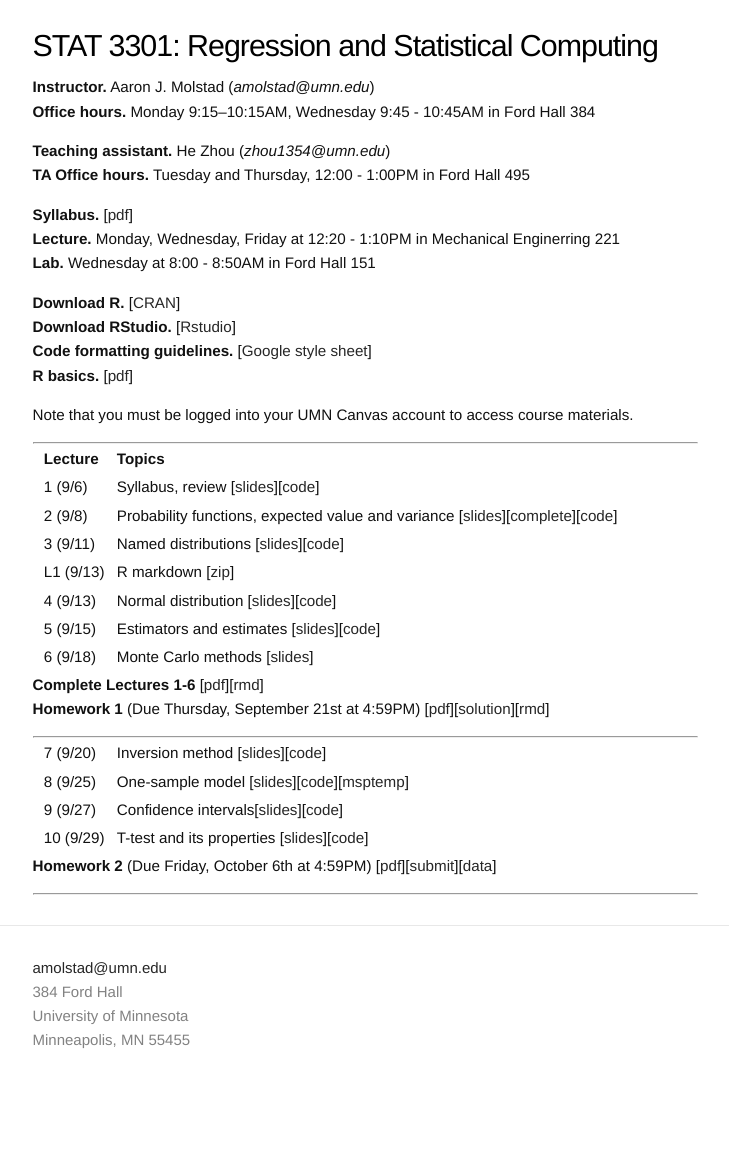
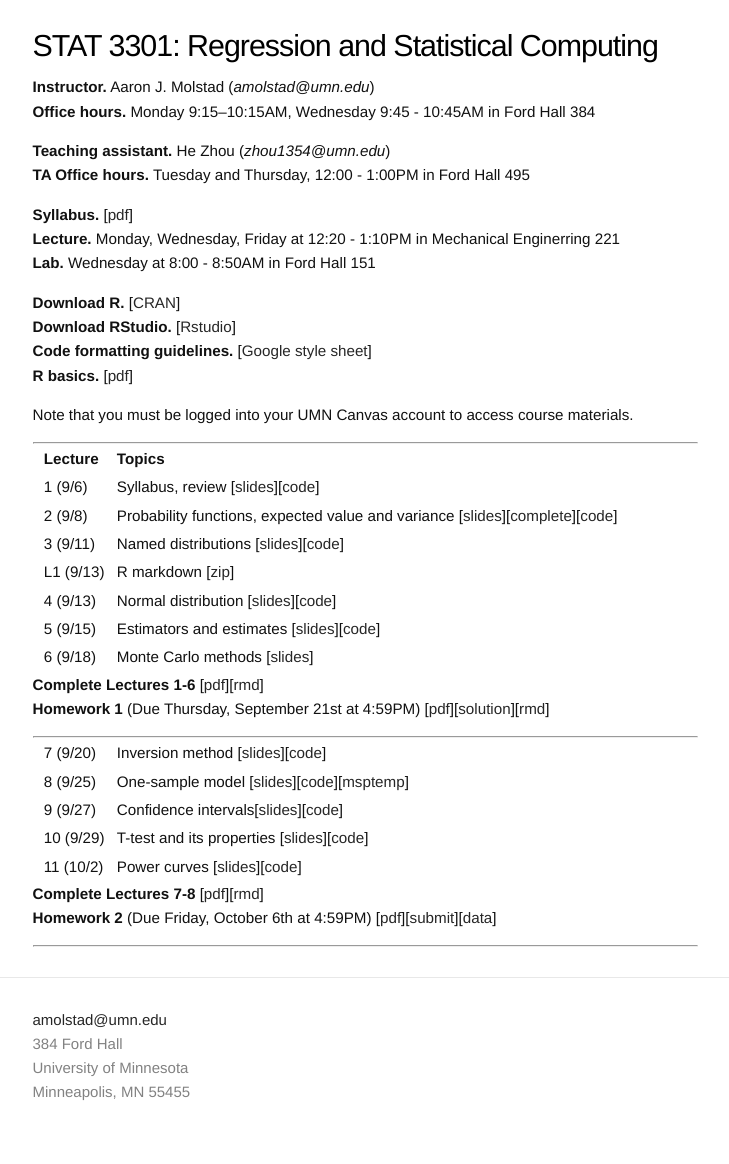
Before and after one commit to ajmolstad/ajmolstad.github.io, a Jekyll site: the page built from F23_STAT3301.md, in a window 1280 px wide. Shown: the whole page, without its empty margins (275-1004 px from the left). Built offline with Jekyll 4.4.1, drawn with Linux system fonts in a browser that asks for light colours; before the commit the page ends 1112 px from its top, so only the background shows below that.

Commit message:
Update F23_STAT3301.md

```diff
--- a/F23_STAT3301.md
+++ b/F23_STAT3301.md
@@ -44,8 +44,10 @@ Note that you must be logged into your UMN Canvas account to access course mater
 || 7 (9/20) || Inversion method [[slides](https://canvas.umn.edu/files/37972329/download?download_frd=1)][[code](https://canvas.umn.edu/files/37972506/download?download_frd=1)] ||
 || 8 (9/25) || One-sample model [[slides](https://canvas.umn.edu/files/38105404/download?download_frd=1)][[code](https://canvas.umn.edu/files/38105545/download?download_frd=1)][[msptemp](https://canvas.umn.edu/files/38105484/download?download_frd=1)] ||
 || 9 (9/27) || Confidence intervals[[slides](https://canvas.umn.edu/files/38173213/download?download_frd=1)][[code](https://canvas.umn.edu/files/38173541/download?download_frd=1)] ||
-|| 10 (9/29) || T-test and its properties [[slides](https://canvas.umn.edu/files/38227028/download?download_frd=1)][[code](https://canvas.umn.edu/files/38227029/download?download_frd=1)] ||
+|| 10 (9/29) || T-test and its properties [[slides](https://canvas.umn.edu/files/38288040/download?download_frd=1)][[code](https://canvas.umn.edu/files/38227029/download?download_frd=1)] ||
+|| 11 (10/2) || Power curves [[slides](https://canvas.umn.edu/files/38290034/download?download_frd=1)][[code](https://canvas.umn.edu/files/38290848/download?download_frd=1)]  ||
 
+**Complete Lectures 7-8** [[pdf](https://canvas.umn.edu/files/38289581/download?download_frd=1)][[rmd](https://canvas.umn.edu/files/38289582/download?download_frd=1)]
 **Homework 2** (Due Friday, October 6th at 4:59PM) [[pdf](https://canvas.umn.edu/files/38227825/download?download_frd=1)][[submit](https://canvas.umn.edu/courses/389122/assignments/3476217)][[data](https://canvas.umn.edu/files/38227817/download?download_frd=1)]
 
 ----------------------
```
